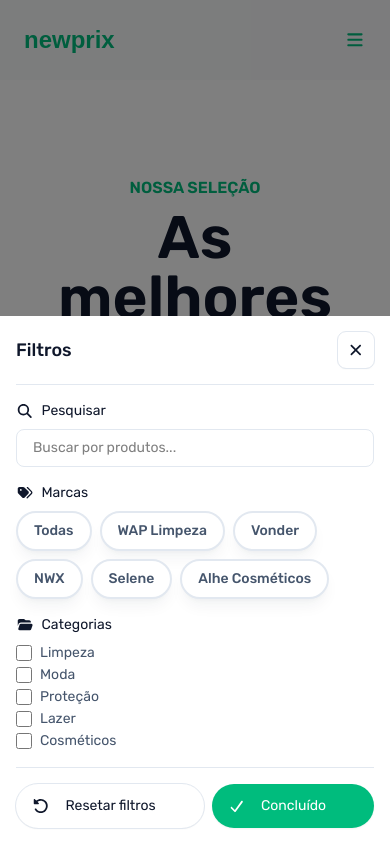
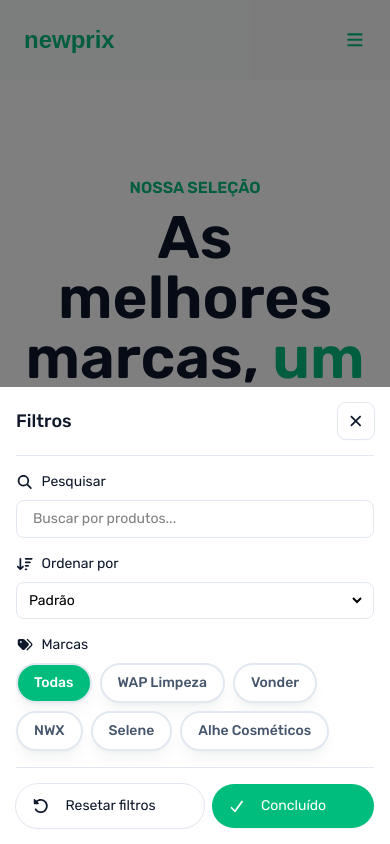
Before and after one commit to gabrielgua/newprix-landing, a Vue app: page /catalog in a window 390 px wide. Both pictures are taken after a click on the button 347 px from the left and 708 px from the top of the page. Shown: the top 844 px of the page. Built offline with nearby package versions, Linux system fonts and the light colour scheme; a web font is replaced by a local one.

Commit message:
chore: add proper functionality to MobileCatalogFilter

```diff
--- a/public/data/products.json
+++ b/public/data/products.json
@@ -352,7 +352,7 @@
       "label": "Selene",
       "value": "selene"
     },
-    "new": true,
+    "new": false,
     "img": "https://http2.mlstatic.com/D_NQ_NP_2X_867452-MLB93549006122_102025-F.webp",
     "link": "https://www.mercadolivre.com.br/top-canelado-sport-fitness-sem-costura-selene/up/MLBU3457000425"
   },
@@ -369,7 +369,7 @@
       "label": "Selene",
       "value": "selene"
     },
-    "new": true,
+    "new": false,
     "img": "https://http2.mlstatic.com/D_NQ_NP_2X_867452-MLB93549006122_102025-F.webp",
     "link": "https://www.mercadolivre.com.br/top-canelado-sport-fitness-sem-costura-selene/up/MLBU3457000425"
   }
--- a/src/components/catalog/CatalogFilterMobile.vue
+++ b/src/components/catalog/CatalogFilterMobile.vue
@@ -22,7 +22,25 @@
       </div>
       <div
         class="flex items-center gap-4 bg-bg-base border border-border rounded-lg p-2 ps-4 outline-none focus-within:border-primary focus-within:ring-2 focus-within:ring-primary transition-all">
-        <input type="text" class="w-full outline-none" placeholder="Buscar por produtos..." />
+        <input type="text" v-model="catalogFilterStore.filter.term" class="w-full outline-none"
+          placeholder="Buscar por produtos..." />
+      </div>
+    </div>
+
+    <div class="space-y-2 text-sm">
+      <div class="flex items-center gap-2 text-text-primary ">
+        <Icon icon="arrow-down-wide-short" />
+        <p>Ordenar por</p>
+      </div>
+      <div
+        class="flex items-center gap-4 bg-bg-base border border-border rounded-lg p-2 outline-none focus-within:border-primary focus-within:ring-2 focus-within:ring-primary transition-all">
+        <select v-model="catalogFilterStore.filter.orderBy" class="w-full outline-none">
+          <option value="default" selected>Padrão</option>
+          <option value="asc">Nome: de A-Z</option>
+          <option value="desc">Nome: de Z-A</option>
+          <option value="newFirst">Lançamentos</option>
+          <option value="oldFirst">Antigos</option>
+        </select>
       </div>
     </div>
 
@@ -32,58 +50,21 @@
         <p>Marcas </p>
       </div>
       <div class="flex items-center gap-2 flex-wrap">
-        <CatalogFilterBrandButton :selected="catalogFilterStore.selectedFilter === 'all'"
-          @click="catalogFilterStore.selectFilter('all')">
+        <CatalogFilterBrandButton :selected="catalogFilterStore.filter.brand?.value === 'all'"
+          @click="catalogFilterStore.selectBrand('all')">
           Todas
         </CatalogFilterBrandButton>
         <CatalogFilterBrandButton v-for="brand in brands" :key="brand.value"
-          :selected="catalogFilterStore.selectedFilter === brand.value" :selected-bg-color="brand.bgColor"
-          @click="catalogFilterStore.selectFilter(brand.value)">
+          :selected="catalogFilterStore.filter.brand?.value === brand.value" :selected-bg-color="brand.bgColor"
+          @click="catalogFilterStore.selectBrand(brand.value)">
           {{ brand.fullName }}
         </CatalogFilterBrandButton>
       </div>
     </div>
 
-    <div class="space-y-2 text-sm">
-      <div class="flex items-center gap-2 text-text-primary">
-        <Icon icon="folder-open" />
-        <p>Categorias </p>
-      </div>
-      <div class="space-y-0.5">
-        <div class="flex items-center gap-2">
-          <input type="checkbox" id="limpeza-mobile"
-            class="w-4 h-4 text-primary bg-bg-base border-border rounded focus:ring-primary">
-          <label for="limpeza-mobile" class="text-text-secondary">Limpeza</label>
-        </div>
-        <div class="flex items-center gap-2">
-          <input type="checkbox" id="moda-mobile"
-            class="w-4 h-4 text-primary bg-bg-base border-border rounded focus:ring-primary">
-          <label for="moda-mobile" class="text-text-secondary">Moda</label>
-        </div>
-        <div class="flex items-center gap-2">
-          <input type="checkbox" id="protecao-mobile"
-            class="w-4 h-4 text-primary bg-bg-base border-border rounded focus:ring-primary">
-          <label for="protecao-mobile" class="text-text-secondary">Proteção</label>
-        </div>
-        <div class="flex items-center gap-2">
-          <input type="checkbox" id="lazer-mobile"
-            class="w-4 h-4 text-primary bg-bg-base border-border rounded focus:ring-primary">
-          <label for="lazer-mobile" class="text-text-secondary">Lazer</label>
-        </div>
-        <div class="flex items-center gap-2">
-          <input type="checkbox" id="cosmeticos-mobile"
-            class="w-4 h-4 text-primary bg-bg-base border-border rounded focus:ring-primary">
-          <label for="cosmeticos-mobile" class="text-text-secondary">Cosméticos</label>
-        </div>
-      </div>
-
-
-
-    </div>
-
     <Divider />
     <div class="flex items-center gap-2 justify-between *:grow">
-      <Button variant="neutral">
+      <Button variant="neutral" @click="catalogFilterStore.resetFilters()">
         <Icon icon="rotate-left" />
         Resetar filtros
       </Button>
--- a/src/components/catalog/CatalogFiltersDisplay.vue
+++ b/src/components/catalog/CatalogFiltersDisplay.vue
@@ -21,10 +21,10 @@
 </script>
 
 <template>
-  <div class="text-sm border-y border-border flex items-center gap-4 justify-between py-4 ">
+  <div class="text-sm border-y border-border flex flex-wrap gap-4 justify-between py-4 ">
     <div class="flex items-center gap-4 transition-all">
       <p>Filtros: </p>
-      <GroupFadeInTransition class="flex items-center gap-2 transition-all">
+      <GroupFadeInTransition class="flex items-center gap-2 transition-all flex-wrap">
         <CatalogFiltersDisplayItem v-if="catalogFilterStore.filter.term" @remove="catalogFilterStore.resetTerm()">
           "{{ catalogFilterStore.filter.term }}"
         </CatalogFiltersDisplayItem>
--- a/src/components/catalog/CatalogFiltersDisplayItem.vue
+++ b/src/components/catalog/CatalogFiltersDisplayItem.vue
@@ -8,7 +8,7 @@
 
 <template>
   <li
-    class="flex items-center gap-3 bg-bg-base border border-border p-2 ps-2.5 rounded-xl text-text-primary text-xs -my-2">
+    class="flex items-center gap-3 bg-bg-base border border-border p-2 ps-2.5 rounded-xl text-text-primary text-xs md:-my-2">
     <p>
       <slot />
     </p>
--- a/src/components/catalog/CatalogListingHeader.vue
+++ b/src/components/catalog/CatalogListingHeader.vue
@@ -32,14 +32,6 @@
   return brand ? brand : allFilter;
 }
 
-const getColors = (brandValue: string) => {
-  const brand = brandHeaders.value.find(b => b.value === brandValue);
-  return {
-    textColor: brand?.textColor || 'text-primary',
-    gradientColor: brand?.gradientColor || 'from-slate-800',
-  };
-};
-
 watch(() => catalogFilterStore.filter.brand?.value, () => {
   brandHeaders.value.pop();
   brandHeaders.value.push(getBrand());
--- a/src/components/catalog/CatalogProductCard.vue
+++ b/src/components/catalog/CatalogProductCard.vue
@@ -15,7 +15,7 @@
 <template>
   <div
     class="bg-bg-base rounded-3xl p-4 md:p-5 lg:p-4 group border border-border/50 shadow-slate-800/5 overflow-hidden hover:shadow-xl hover:border-primary-300 transition-all flex flex-col">
-    <div class="w-full aspect-square relative max-h-[300px] flex items-center justify-center ">
+    <div class="w-full aspect-square relative max-h-[250px] md:max-h-[300px] flex items-center justify-center ">
       <img :src="props.img" :alt="`Imagem do produto ${props.name}`"
         class="max-w-full max-h-full object-contain group-hover:scale-105 transition-transform duration-300 rounded-2xl" />
       <span
--- a/src/views/CatalogView.vue
+++ b/src/views/CatalogView.vue
@@ -9,8 +9,10 @@
 import Icon from '@/components/Icon.vue';
 import MobileBottomModal from '@/components/MobileBottomModal.vue';
 import Section from '@/components/Section.vue';
+import { useCataLogFilterStore } from '@/stores/catalog-filter-store';
 import { ref } from 'vue';
 
+const catalogFilterStore = useCataLogFilterStore();
 
 const showFilterModal = ref(false);
 const toggleFilterModal = () => {
@@ -44,7 +46,8 @@
         <div
           class="flex items-center grow gap-4 bg-bg-base border border-border rounded-lg p-2 ps-4 outline-none focus-within:border-primary focus-within:ring-2 focus-within:ring-primary transition-all">
           <Icon icon="magnifying-glass" class="text-xs" />
-          <input type="text" class="w-full outline-none" placeholder="Buscar por produtos..." />
+          <input type="text" v-model="catalogFilterStore.filter.term" class="w-full outline-none"
+            placeholder="Buscar por produtos..." />
         </div>
         <Button @click="toggleFilterModal" variant="neutral" class="p-0! size-9! grid place-items-center rounded-lg!">
           <Icon icon="filter" />
```
